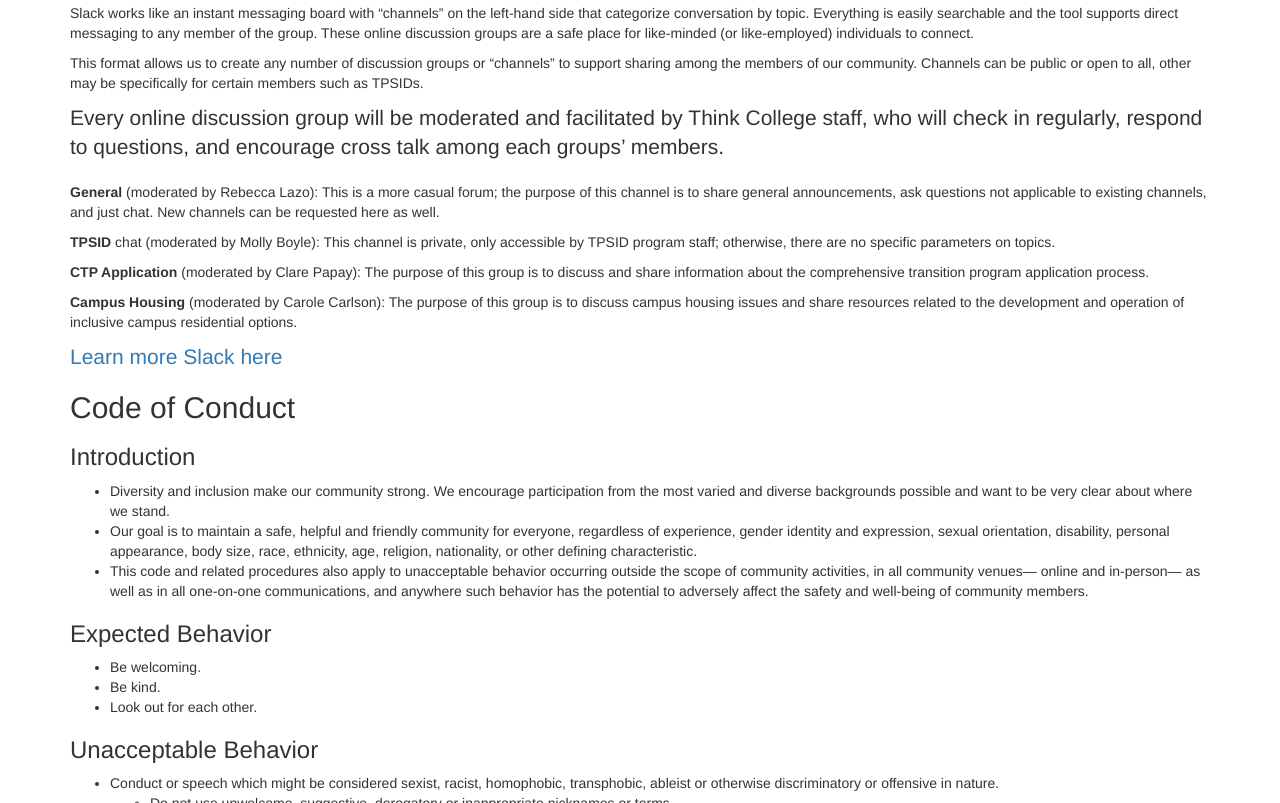
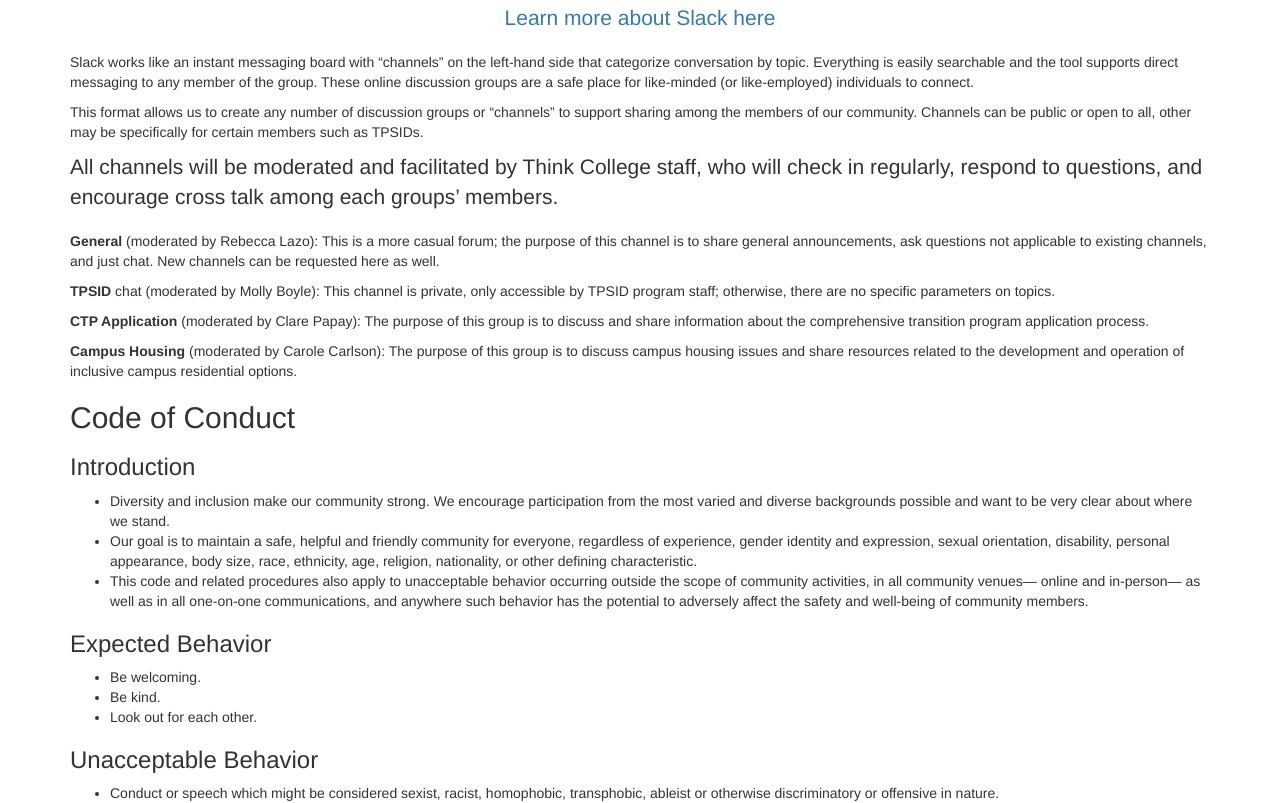
Before and after one commit to communityinclusion/demo, a plain HTML site: page index.html in a window 1280 px wide. Shown: the part 953-1756 px from the top of the page. Drawn offline with nearby package versions, Linux system fonts and the light colour scheme.

Commit message:
slack vid

```diff
--- a/index.html
+++ b/index.html
@@ -98,6 +98,7 @@ Sign Up Now</a></center>
 <p>Sometimes the best way to learn is to simply connect with other people who do what you do. Asking a question, posting an idea, or sharing a resource Person to person. To facilitate this connection, Think College has set up online communication – where you can easily reach out to others about a particular topic or area of interest. These online groups are hosted on a real-time chat platform called <a href="http://slack.com">Slack</a>.</p>
 <center>
 <iframe width="560" height="315" src="https://www.youtube.com/embed/9RJZMSsH7-g" frameborder="0" allowfullscreen></iframe>
+<p class="lead"><a href="https://get.slack.help/hc/en-us/categories/202622877-Slack-Guides">Learn more about Slack here</a></p>
 </center>
 <p>Slack works like an instant messaging board with “channels” on the left-hand side that categorize conversation by topic. Everything is easily searchable and the tool supports direct messaging to any member of the group. These online discussion groups are a safe place for like-minded (or like-employed) individuals to connect.</p>
 
@@ -124,7 +125,7 @@ Sign Up Now</a></center>
     <strong>Scott Smith:</strong> Hey, <strong>@Bob</strong>. <strong>@Cindy</strong>, I’m happy to help. Here’s the document [upload/pin] we sent to both Residence Life and DS.
 </p>
 </div>-->
-<p class="lead">Every online discussion group will be moderated and facilitated by Think College staff, who will check in regularly, respond to questions, and encourage cross talk among each groups’ members.</p>
+<p class="lead">All channels will be moderated and facilitated by Think College staff, who will check in regularly, respond to questions, and encourage cross talk among each groups’ members.</p>
 
 
 
@@ -140,7 +141,7 @@ Sign Up Now</a></center>
 
 
 
-<p class="lead"><a href="https://get.slack.help/hc/en-us/categories/202622877-Slack-Guides">Learn more Slack here</a></p>
+
 
 <h2 id="coc">Code of Conduct</h2>
   <a name="introduction"></a><h3 >Introduction</h3>
```
